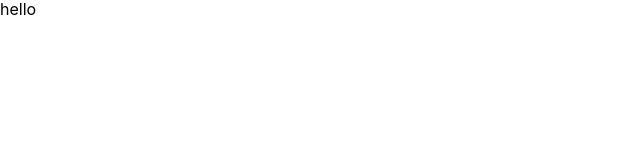
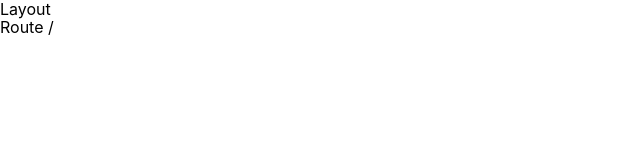
Before and after one commit to social-network-ya-practicum/frontend, a React (Create React App) app: page / in a window 1280 px wide. Shown: the top 160 px of the page, without its empty margins (0-640 px from the left). Built offline with nearby package versions, Linux system fonts and the light colour scheme.

Commit message:
chore: усноновил react-router && добавил роуты в app

```diff
--- a/package.json
+++ b/package.json
@@ -10,6 +10,7 @@
 		"prop-types": "15.8.1",
 		"react": "^18.2.0",
 		"react-dom": "^18.2.0",
+		"react-router-dom": "^6.11.2",
 		"react-scripts": "5.0.1",
 		"sass": "^1.62.1",
 		"web-vitals": "^2.1.0"
--- a/src/components/app/app.jsx
+++ b/src/components/app/app.jsx
@@ -1,7 +1,32 @@
-import styles from './app.module.scss';
+import { Outlet, Route, Routes } from 'react-router-dom';
 
 function App() {
-	return <div className={styles.app}>hello</div>;
+	return (
+		<Routes>
+			<Route
+				element={
+					<>
+						<div>Layout</div>
+						<Outlet />
+					</>
+				}
+			>
+				<Route path="/" element={<Outlet />}>
+					<Route index element={<div>Route /</div>} />
+					<Route path="contacts" element={<div>Route /contacts</div>} />
+					<Route
+						path="contacts/:contactId"
+						element={<div>Route /contacts/:contactId</div>}
+					/>
+					<Route path="user" element={<div>Route /user</div>} />
+					<Route path="user/edit" element={<div>Route /user/edit</div>} />
+				</Route>
+				<Route path="/login" element={<div>Route /login</div>} />
+				<Route path="/register" element={<div>Route /register</div>} />
+			</Route>
+			<Route path="*" element={<div>Page 404</div>} />
+		</Routes>
+	);
 }
 
 export default App;
--- a/src/components/app/app.module.scss
+++ /dev/null
@@ -1,3 +0,0 @@
-.app {
-	display: flex;
-}
--- a/src/index.js
+++ b/src/index.js
@@ -1,5 +1,6 @@
 import React from 'react';
 import ReactDOM from 'react-dom/client';
+import { BrowserRouter } from 'react-router-dom';
 import './index.scss';
 import App from './components/app/app';
 import reportWebVitals from './reportWebVitals';
@@ -7,7 +8,9 @@ import reportWebVitals from './reportWebVitals';
 const root = ReactDOM.createRoot(document.getElementById('root'));
 root.render(
 	<React.StrictMode>
-		<App />
+		<BrowserRouter>
+			<App />
+		</BrowserRouter>
 	</React.StrictMode>
 );
 
```
Also changed, not shown: 2 other files (tests, documents, lock files or other folders).
